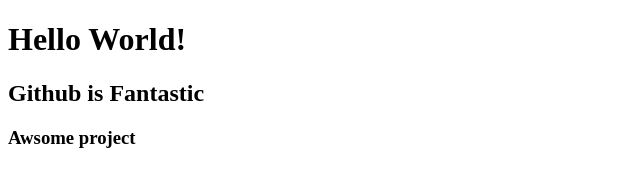
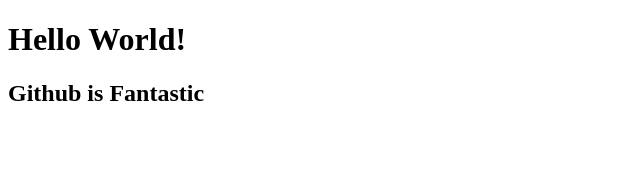
Before and after one commit to Priyankajishnu/My-Project, a plain HTML site: page index.html in a window 1280 px wide. Shown: the whole page, without its empty margins (0-640 px from the left). Drawn offline with Linux system fonts and the light colour scheme.

Commit message:
Update index.html

```diff
--- a/index.html
+++ b/index.html
@@ -9,6 +9,6 @@
 <body>
     <h1>Hello World!</h1>
     <h2>Github is Fantastic </h2>
-    <h3>Awsome project</h3>
+
 </body>
 </html>
```
